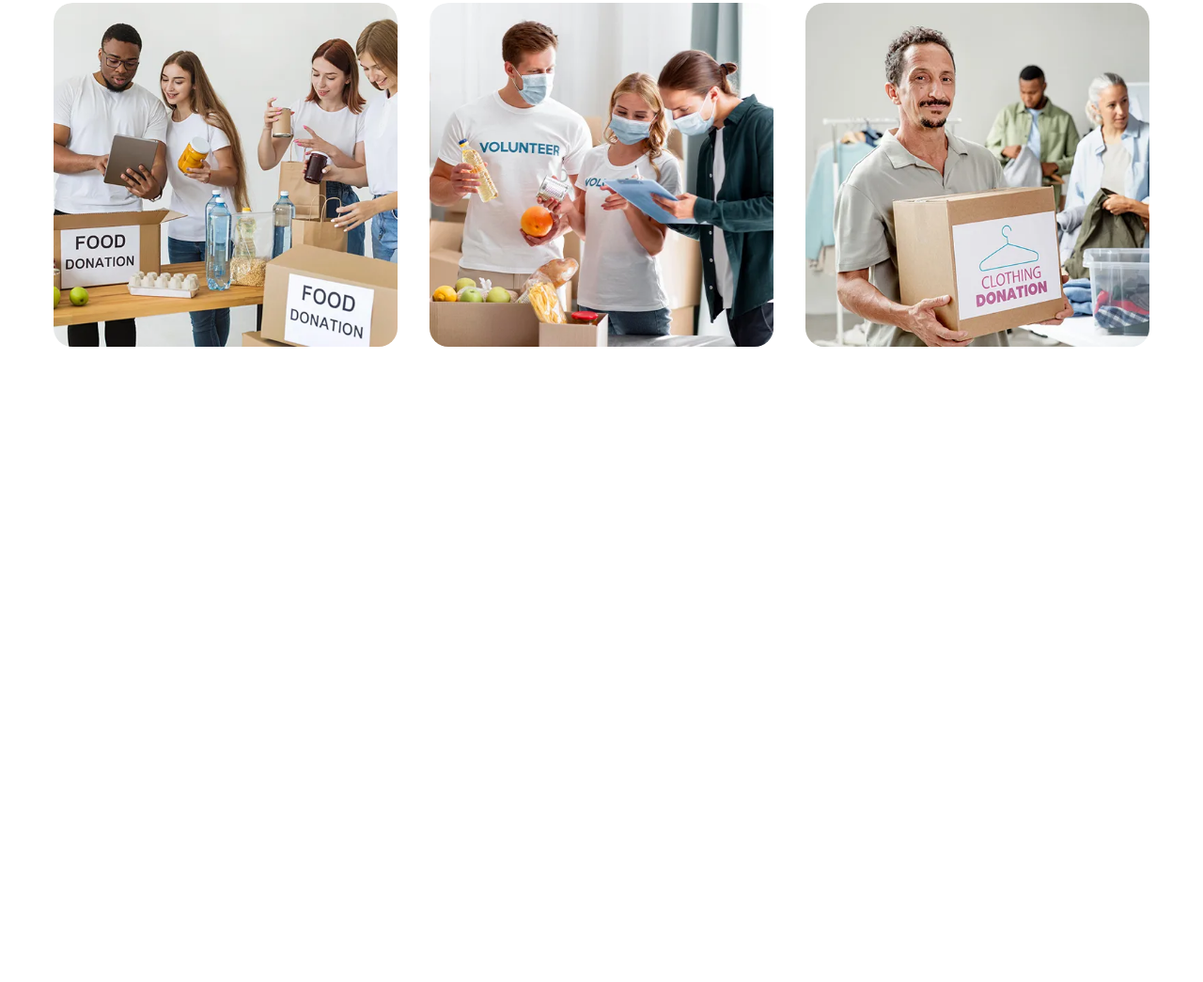
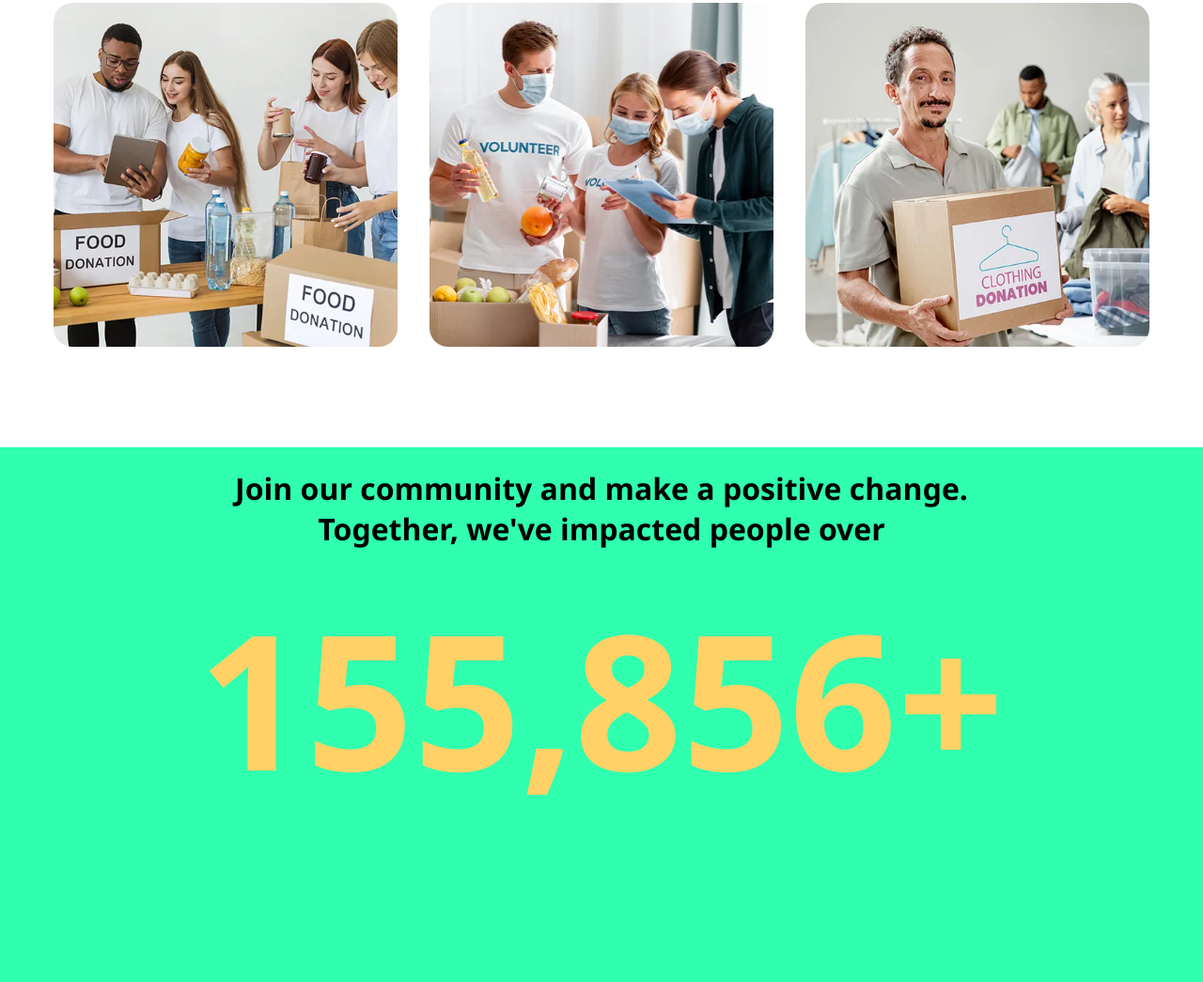
Before and after one commit to Sivasundhar16/Charity-Flow, a plain HTML site: page about.html in a window 1280 px wide. Shown: the part 3620-4665 px from the top of the page at 94% size. Before the commit the page ends 3996 px from the top, so only its background shows below. Drawn offline with Linux system fonts and the light colour scheme.

Commit message:
started working on join community

```diff
--- a/about.css
+++ b/about.css
@@ -458,3 +458,27 @@ body {
   height: 366px;
   width: auto;
 }
+
+/* Join our community */
+
+.ourcommunityouter {
+  display: flex;
+  flex-direction: column;
+  align-items: center;
+  background-color: #2fffaf;
+  margin-top: 700px;
+}
+
+.ourcommunityouter h1:nth-child(1) {
+  margin-bottom: 0;
+}
+
+.ourcommunityouter h1:nth-child(2) {
+  margin-top: 0;
+}
+
+.ourcommunityouter h2 {
+  font-size: 200px;
+  margin-top: 1px;
+  color: #ffd166;
+}
--- a/about.html
+++ b/about.html
@@ -278,6 +278,14 @@
         </div>
       </div>
     </div>
+
+    <!-- Join our community -->
+
+    <div class="ourcommunityouter">
+      <h1>Join our community and make a positive change.</h1>
+      <h1>Together, we've impacted people over</h1>
+      <h2>155,856+</h2>
+    </div>
   </body>
   <script>
     // Intersection Observer setup
```
